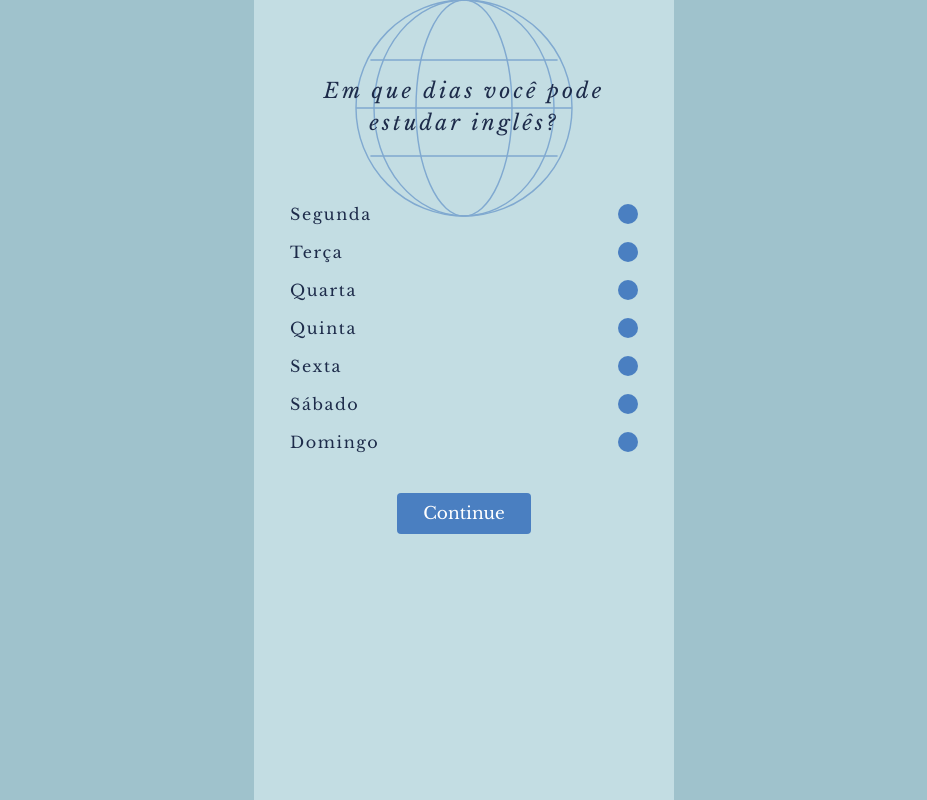
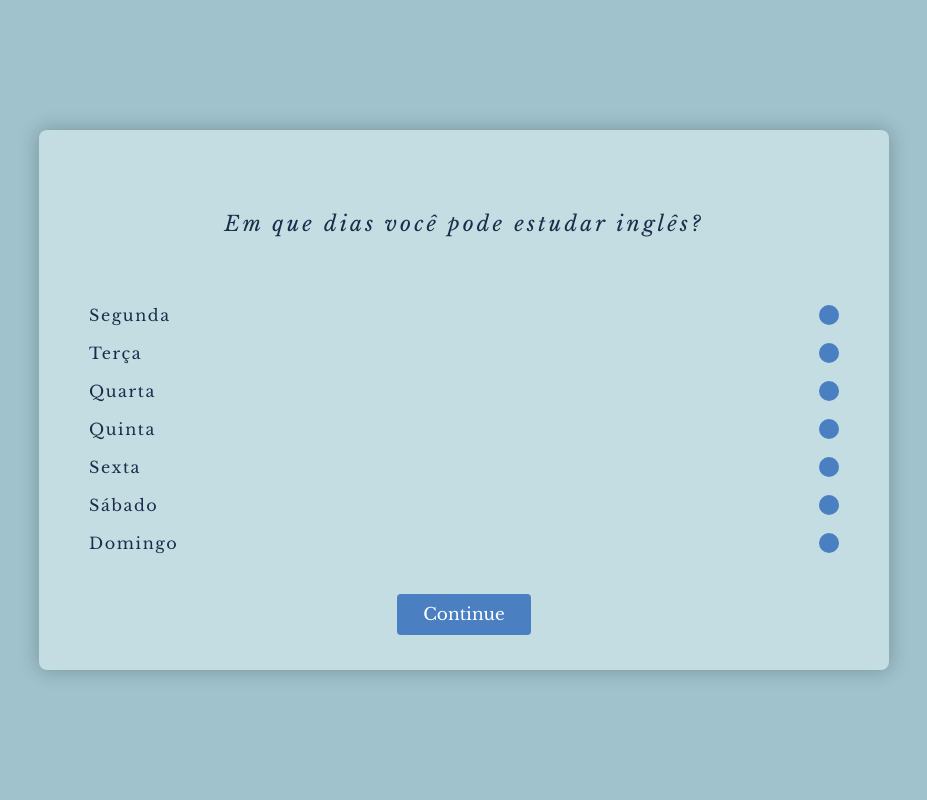
Before and after one commit to bytriixz/EnglishForAll, a website: page static/questionario.html in a window 1280 px wide. Shown: the whole page, without its empty margins (176-1103 px from the left). Drawn offline with nearby package versions, Linux system fonts and the light colour scheme.

Commit message:
style: padronização do container na página do questionário

```diff
--- a/static/questionario.html
+++ b/static/questionario.html
@@ -21,16 +21,24 @@
         background: #9fc2cc;
         font-family: 'Libre Baskerville', Georgia, serif;
         color: var(--texto);
+        min-height: 100vh;
         display: flex;
         justify-content: center;
+        align-items: center;
+        padding: 30px;
     }
 
     .tela {
         width: 100%;
-        max-width: 420px;
-        min-height: 100vh;
+        max-width: 850px;
+        min-height: 480px;
         background: var(--fundo);
-        padding: 32px 36px;
+        padding: 35px 50px;
+        border-radius: 8px;
+        box-shadow: 0 0 20px rgba(0, 0, 0, 0.25);
+        display: flex;
+        flex-direction: column;
+        justify-content: center;
     }
 
     .pagina {
@@ -146,7 +154,6 @@
   <!-- Seleção de dias (protótipo, imagem 4) -->
   <section id="form-datas" class="pagina ativa">
     <div class="topo">
-      <svg viewBox="0 0 200 200" aria-hidden="true"><g fill="none" stroke="#4a7fc1" stroke-width="1.2"><circle cx="100" cy="100" r="90"/><ellipse cx="100" cy="100" rx="40" ry="90"/><ellipse cx="100" cy="100" rx="75" ry="90"/><path d="M10 100h180M22 60h156M22 140h156"/></g></svg>
       <h2>Em que dias você pode estudar inglês?</h2>
     </div>
     <button type="button" class="opcao" onclick="selecionar(this)">Segunda</button>
@@ -162,7 +169,6 @@
   <!-- Seleção de nível (protótipo, imagem 5) -->
   <section id="form-nivel" class="pagina">
     <div class="topo">
-      <svg viewBox="0 0 200 200" aria-hidden="true"><g fill="none" stroke="#4a7fc1" stroke-width="1.2"><circle cx="100" cy="100" r="90"/><ellipse cx="100" cy="100" rx="40" ry="90"/><ellipse cx="100" cy="100" rx="75" ry="90"/><path d="M10 100h180M22 60h156M22 140h156"/></g></svg>
       <h2>Em sua visão, qual seu nível de inglês?</h2>
     </div>
     <button type="button" class="opcao" onclick="selecionar(this)">Nulo</button>
```
